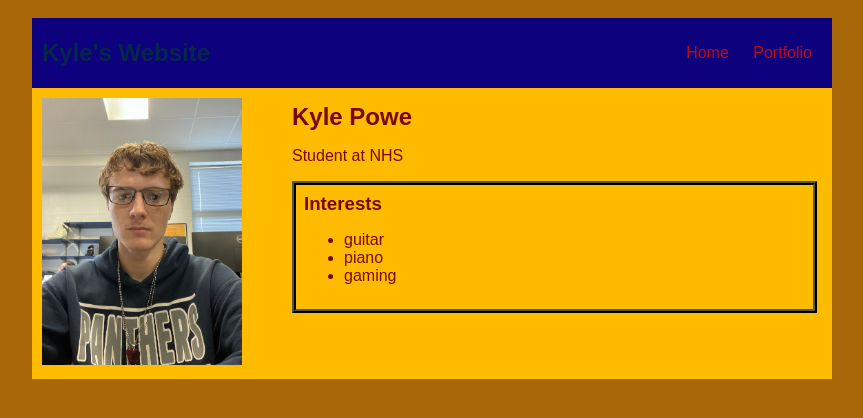
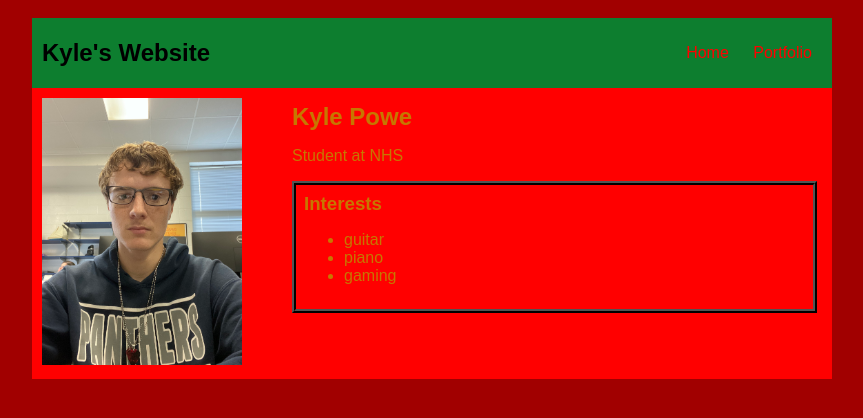
Before and after one commit to kylepowe/kylepowe.github.io, a plain HTML site: page index.html in a window 1280 px wide. Shown: the whole page, without its empty margins (208-1071 px from the left). Drawn offline with Linux system fonts and the light colour scheme.

Commit message:
changing colors

```diff
--- a/index.html
+++ b/index.html
@@ -4,8 +4,8 @@
         <title> My First Website</title>
         <style>
             body {
-                background: rgb(168, 104, 9);
-                color: rgb(122, 7, 7);
+                background: rgb(161, 0, 0);
+                color: rgb(199, 119, 0);
                 padding: 10px;
                 font-family: arial;
             }
@@ -16,7 +16,7 @@
 
             /* navigation menu */
             nav {
-                background: rgb(13, 1, 126);
+                background: rgb(13, 126, 47);
                margin: 0 auto;
                 display: flex;
                 padding: 10px;
@@ -24,7 +24,7 @@
             h1 {
                 display: flex;
                 align-items: center;
-                color: rgb(7, 38, 75);
+                color: rgb(0, 0, 0);
                 flex: 1;
                 margin: 0;
             }
@@ -37,12 +37,12 @@
             }
             a {
                 text-decoration: none;
-                color: rgb(192, 11, 11);
+                color: rgb(255, 0, 0);
             }
 
             /* main container area beneath menu */
             main {
-                background: rgb(255, 187, 0);
+                background: #ff0000;
                 display: flex;
             }
             .sidebar {
```
